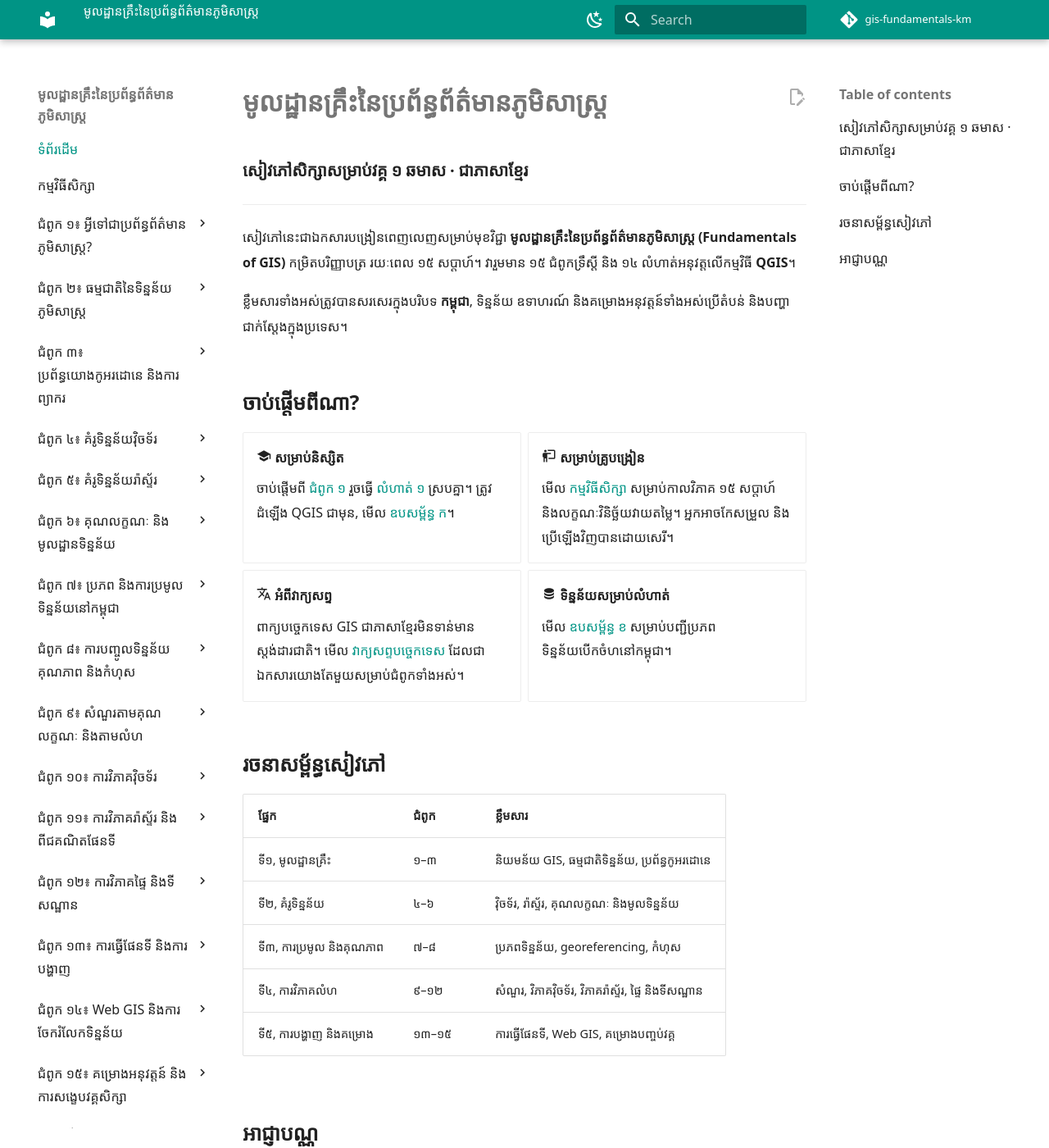
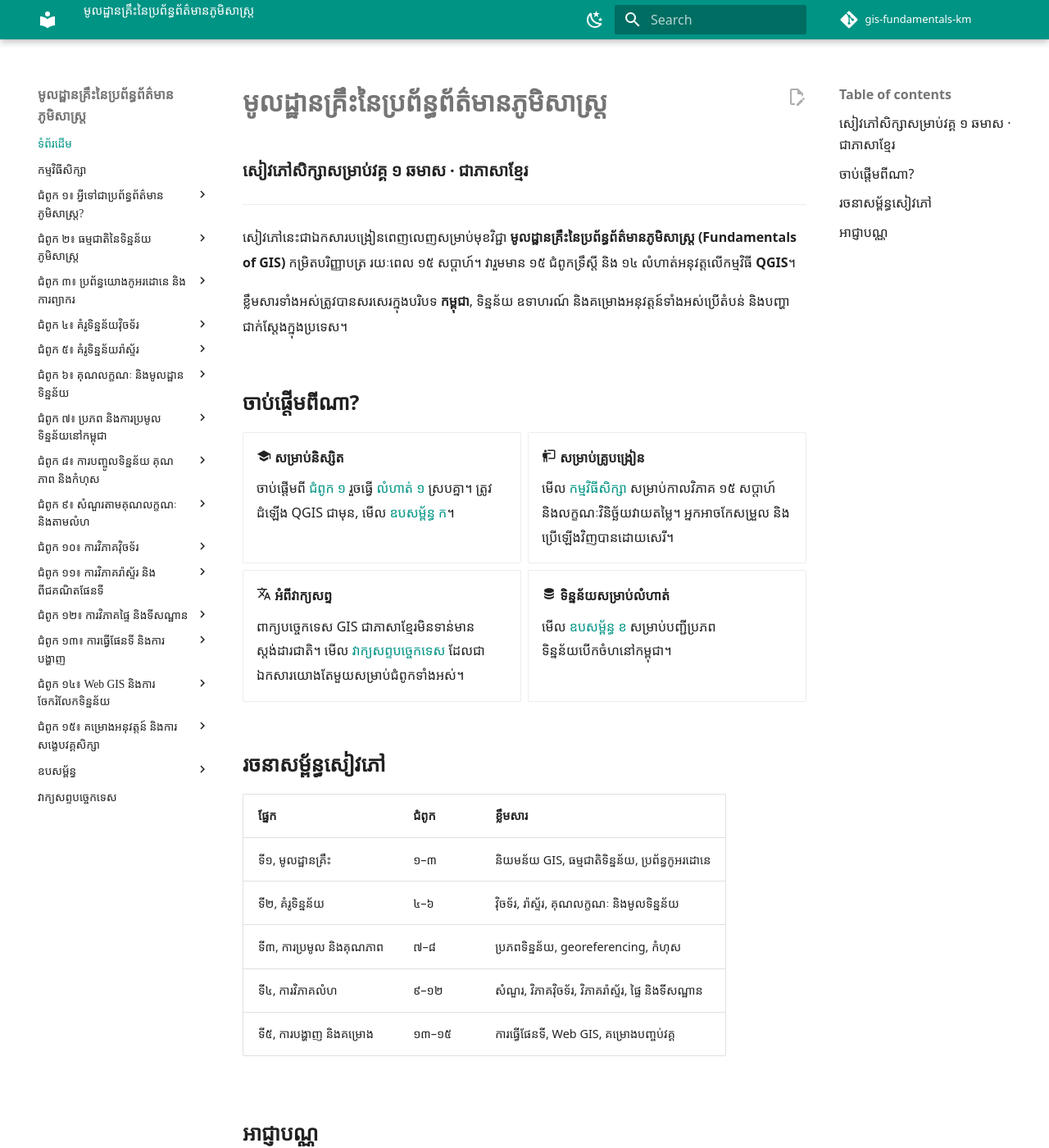
Before and after one commit to khgeo/gis-fundamentals, an MkDocs documentation site: the page built from docs/index.md, in a window 1280 px wide and 1400 px high. Shown: the whole window at 82% size. Built offline with MkDocs 1.6.1 and Material for MkDocs 9.7.7, drawn with Linux system fonts in a browser that asks for light colours; some web fonts are replaced; comment, search, counter and statistics services are not loaded.

Commit message:
Update khmer.css

```diff
--- a/docs/assets/css/khmer.css
+++ b/docs/assets/css/khmer.css
@@ -4,7 +4,7 @@
    served by Google Fonts under the SIL Open Font License.
    ============================================================ */
 
-@import url('https://fonts.googleapis.com/css2?family=Battambang:wght@400;700&family=Siemreap&family=Moul&display=swap');
+@import url('https://fonts.googleapis.com/css2?family=Battambang:wght@400;700&family=Siemreap&family=Moul&family=Moulpali&display=swap');
 
 :root {
   /* ---- TO SWITCH TO SIEMREAP ----
@@ -20,7 +20,11 @@
 
   /* Moul is the traditional Khmer display face — site title only.
      Never use it for body text; it is unreadable at small sizes. */
-  --km-display: 'Moul', var(--km-font), serif;
+  /* Display face for the site title and chapter names.
+     'Moulpali' is the lighter cut, closest to Khmer OS Muol Light.
+     Swap to 'Moul' below if you want the heavier traditional look. */
+  --km-display: 'Moulpali', 'Moul', var(--km-font), serif;
+  /* --km-display: 'Moul', var(--km-font), serif; */
 
   /* Material composes its own font stack from these two variables and
      applies it theme-wide. Overriding them here is what actually makes
@@ -54,17 +58,49 @@ body, .md-typeset, .md-nav, .md-header, .md-footer {
 .md-typeset h1 { font-size: 1.6rem; }
 .md-typeset h2 { margin-top: 2.2em; }
 
-/* Site title in the top bar */
+/* Site title in the top bar.
+   Khmer sits tall, so the default block layout pushes it to the top of the
+   bar. Flex-centring the title row is what actually fixes the alignment. */
+.md-header__title, .md-header__topic {
+  display: flex;
+  align-items: center;
+}
 .md-header__topic:first-child .md-ellipsis {
   font-family: var(--km-display);
-  /* Moul is already a heavy display face; bolding it is faux-bold and smears */
+  /* Moul/Moulpali are display faces; bolding them is faux-bold and smears */
   font-weight: 400;
-  font-size: 0.76rem;
-  line-height: 1.9;
+  font-size: 0.74rem;
+  line-height: 1.5;
+  padding-top: 0.1rem;   /* optical nudge: Khmer ascenders sit high */
 }
 
-/* Sidebar navigation — long Khmer chapter names wrap, so give them room */
-.md-nav__link { line-height: 1.75; padding: 0.15rem 0; }
+/* ---- Sidebar navigation ---- */
+
+/* Chapter entries (top level): display face, no bold, one step smaller */
+.md-nav--primary > .md-nav__list > .md-nav__item > .md-nav__link {
+  font-family: var(--km-display);
+  font-weight: 400;
+  font-size: 0.68rem;
+  line-height: 1.7;
+}
+
+/* Keep the gap BETWEEN chapters, which already reads well */
+.md-nav--primary > .md-nav__list > .md-nav__item { margin-top: 0.45rem; }
+
+/* Lesson entries (nested): tighter than chapters */
+.md-nav--primary .md-nav .md-nav__link {
+  font-family: var(--km-stack);
+  font-size: 0.72rem;
+  line-height: 1.45;
+  padding: 0;
+}
+.md-nav--primary .md-nav .md-nav__item {
+  margin: 0.1rem 0;
+  padding: 0;
+}
+
+/* Fallback for any nav link not caught above */
+.md-nav__link { line-height: 1.6; }
 
 /* Tables: Khmer wraps badly when cramped */
 .md-typeset table:not([class]) { font-size: 0.72rem; line-height: 1.75; }
```
